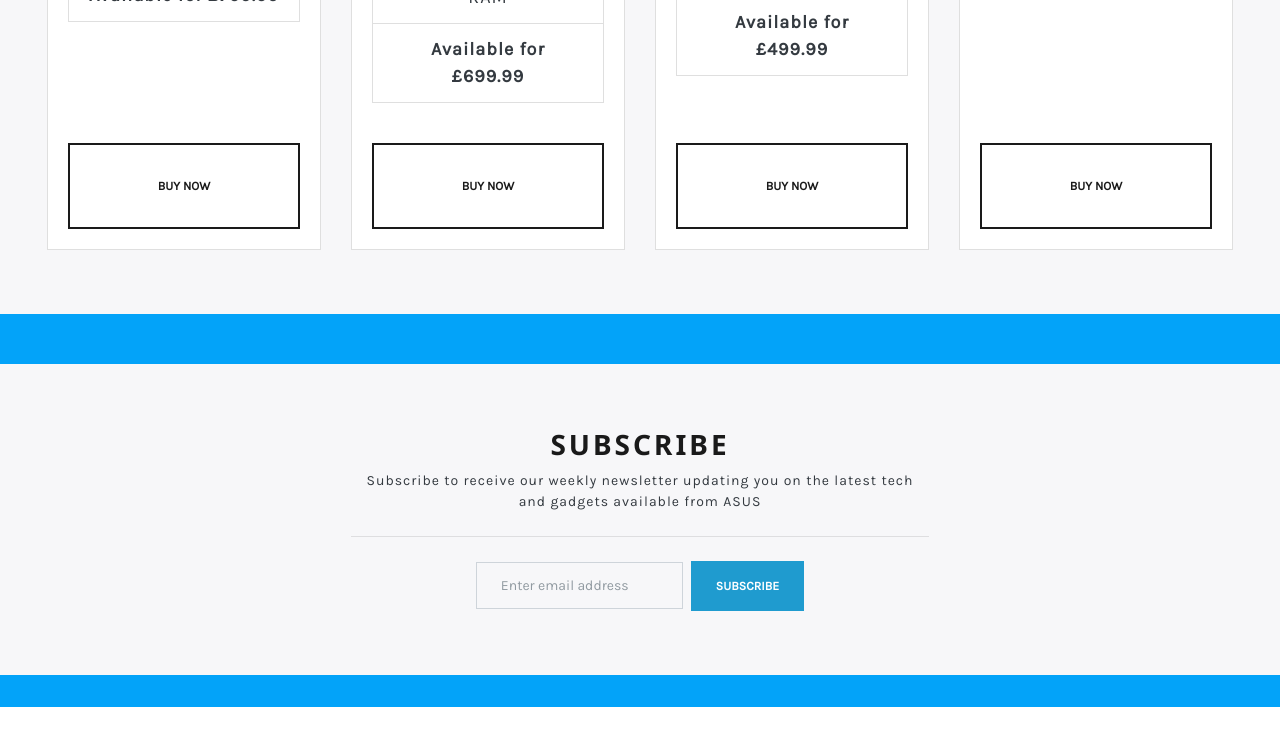
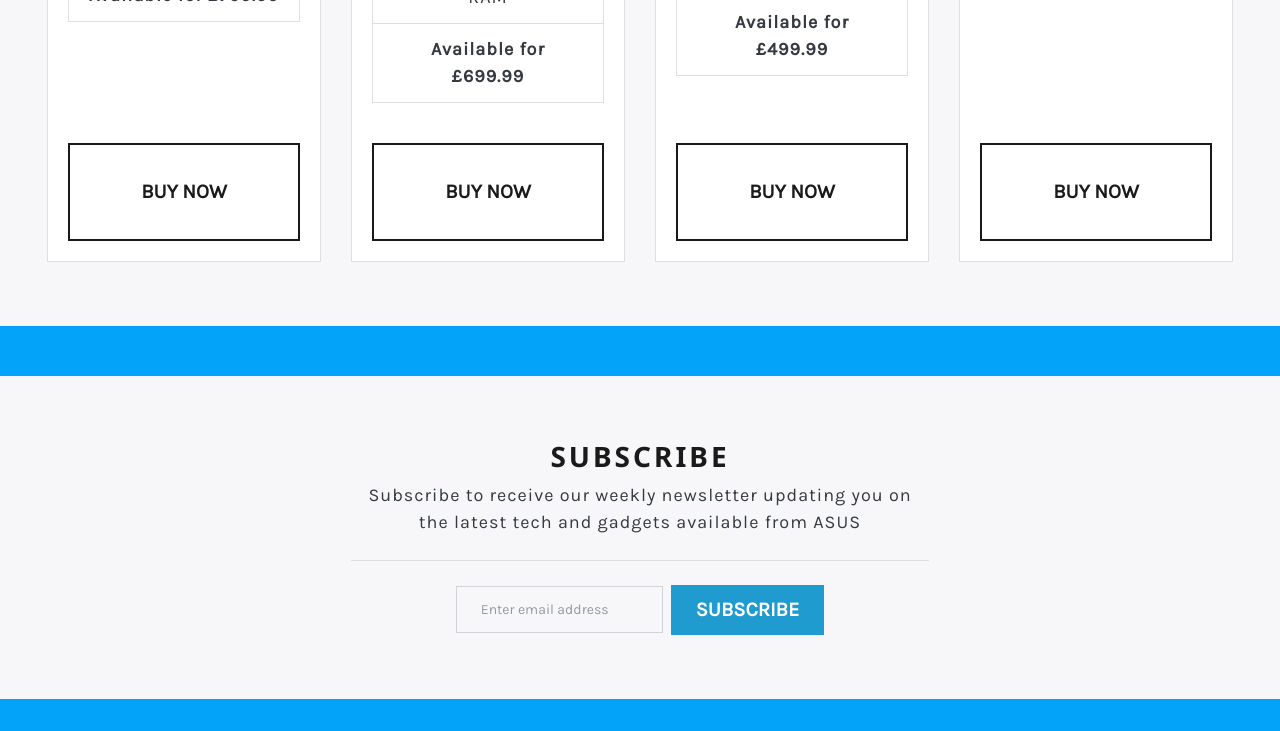
Before and after one commit to kimpea/product-landing-page, a plain HTML site: page index.html in a window 1280 px wide. Shown: the part 2138-2869 px from the top of the page. Before the commit the page ends 2845 px from the top, so only its background shows below. Drawn offline with nearby package versions, Linux system fonts and the light colour scheme.

Commit message:
Add styles for subscribe jumbotron

```diff
--- a/static/css/styles.css
+++ b/static/css/styles.css
@@ -92,3 +92,13 @@ li {
 #products {
     font-size: 18px;
 }
+
+/*-- Subscribe Styles --*/
+
+.subscribe-statement {
+    font-size: 18px;
+}
+
+.btn {
+    font-size: 20px !important;
+}
```
